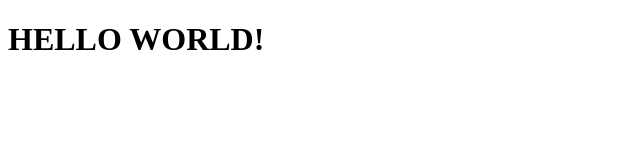
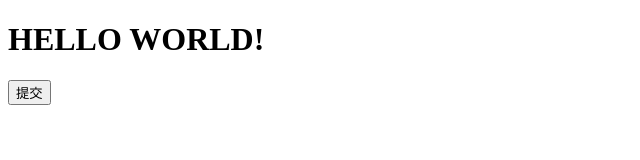
Before and after one commit to yyh12138/yyh12138.github.io, a plain HTML site: page index.html in a window 1280 px wide. Shown: the whole page, without its empty margins (0-640 px from the left). Drawn offline with Linux system fonts and the light colour scheme.

Commit message:
Update index.html

```diff
--- a/index.html
+++ b/index.html
@@ -1,5 +1,7 @@
 <!DOCTYPE html>
 <html>
 <h1>HELLO WORLD!</h1>
-
+<form action="https://sc.ftqq.com/SCU68319T3ae741947600a9051ec7a25c4d604a495dee1cff68f1c.send?text=这是测试&desp=测试测试" method="POST">
+    <button type="submit">提交</button>
+</form>
 </html>
```
